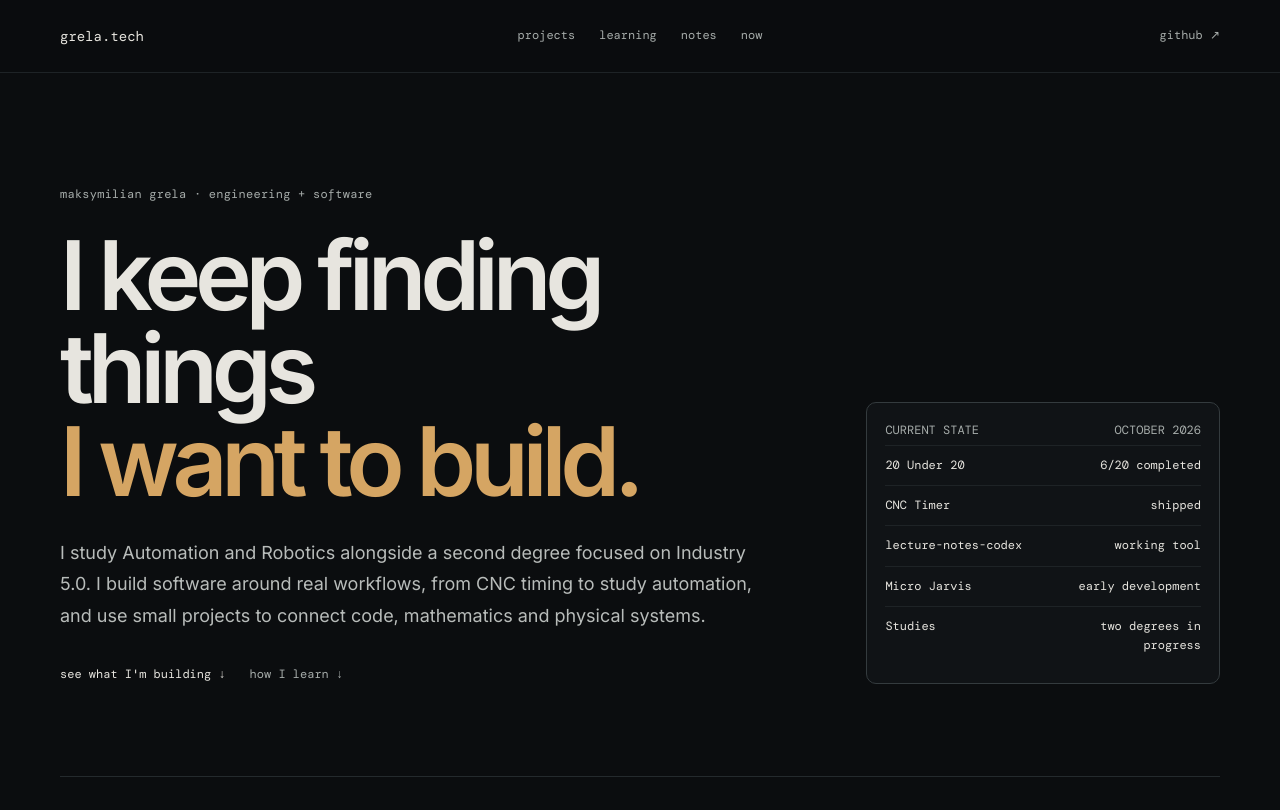
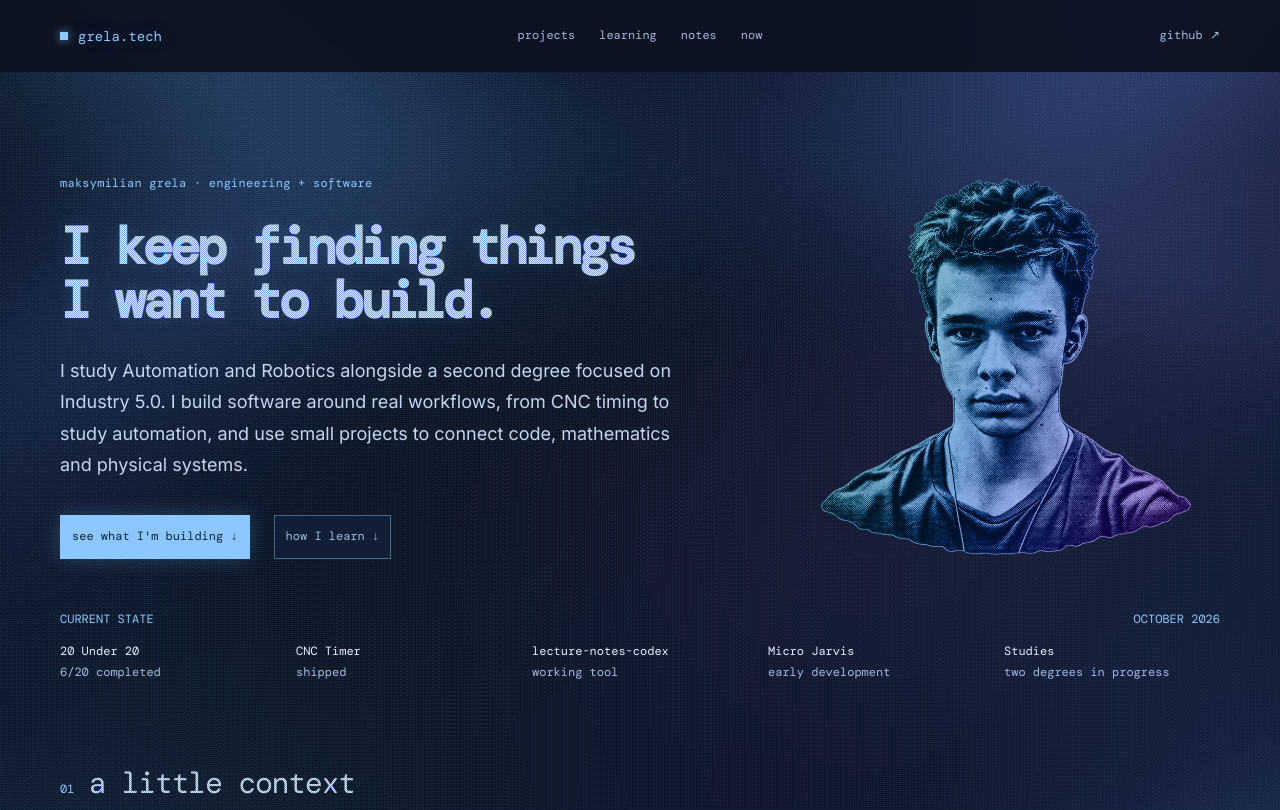
Before and after one commit to Lavosso/lavosso.github.io, a plain HTML site: page index.html in a window 1280 px wide. Shown: the top 810 px of the page. Drawn offline with nearby package versions, Linux system fonts and the light colour scheme.

Commit message:
styling changes

```diff
--- a/index.html
+++ b/index.html
@@ -4,7 +4,7 @@
 <head>
 <meta charset="utf-8"/>
 <meta content="width=device-width, initial-scale=1" name="viewport"/>
-<meta content="#0b0d0f" name="theme-color"/>
+<meta content="#0c1220" name="theme-color"/>
 <meta content="Maksymilian Grela, engineering student building practical software, CNC workflow tools and study automation, with projects connecting code, mathematics and physical systems." name="description"/>
 <title>grela.tech, Maksymilian Grela</title>
 <link href="https://fonts.googleapis.com" rel="preconnect"/>
@@ -37,6 +37,7 @@
 <a class="text-link" href="#learning">how I learn ↓</a>
 </div>
 </div>
+<figure class="hero-portrait"><img src="portrait-crt-outlined.webp" width="820" height="749" alt="Blue dithered portrait of Maksymilian Grela"/></figure>
 <aside aria-label="Current focus" class="hero-note">
 <div class="note-head"><span>current state</span><span>October 2026</span></div>
 <div class="note-row"><span>20 Under 20</span><b>6/20 completed</b></div>
--- a/styles.css
+++ b/styles.css
@@ -34,3 +34,304 @@ html{scroll-padding-top:100px;scroll-behavior:auto}a,summary{touch-action:manipu
 @media(max-width:900px){.header-inner{grid-template-columns:1fr auto;gap:4px 20px;padding-top:12px}.nav{display:flex;grid-row:2;grid-column:1/-1;justify-content:space-between;gap:12px}.hero,.two-col,.now-grid{grid-template-columns:1fr;gap:36px}.notes-grid{grid-template-columns:repeat(2,minmax(0,1fr))}.project-card.featured{grid-column:1/-1}.hero{padding-top:72px}.project-foot{flex-direction:column}.hero-note{max-width:520px;width:100%}}
 @media(max-width:620px){.project-grid,.notes-grid{grid-template-columns:minmax(0,1fr)}.hero h1{font-size:clamp(42px,11vw,62px);letter-spacing:-.055em}.hero{padding:58px 0}.hero-text{font-size:17px}.project-card{padding:20px;min-height:0}.project-card.featured{min-height:0}.hero-links{gap:16px}.learning-step{grid-template-columns:40px minmax(0,1fr);gap:14px}.learning-content h3{font-size:22px;line-height:1.2}.side-list>div{grid-template-columns:100px minmax(0,1fr)}.note-row{font-size:11px}.copy.large{font-size:21px}.section{padding-top:64px;padding-bottom:64px}}
 @media(prefers-reduced-motion:reduce){*,*::before,*::after{transition:none!important;animation:none!important;scroll-behavior:auto!important}.project-card:hover{transform:none}}
+
+/* Blue phosphor palette and open page layout */
+:root {
+  --bg: #0c1220;
+  --panel: #111d32;
+  --panel2: #101a2c;
+  --text: #e3efff;
+  --muted: #a5badd;
+  --line: #2b4163;
+  --line-strong: #4a668e;
+  --accent: #d1daa5;
+  --cool: #8cc8ff;
+  --green: #8cc8ff;
+  --warm: #182138;
+  --secondary: #c4d5ed;
+  --focus: #d5efff;
+  --phosphor-glow: 0 0 20px #77bfff40;
+}
+
+body {
+  background:
+    url("thermal-violet-seafoam.png") center top / max(100%, 640px) 1200px repeat-y,
+    var(--bg) url("thermal-dither.png") center top / max(100%, 640px) 1200px repeat-y;
+}
+
+.site-header {
+  background: #0c1220ed;
+  border-bottom: 0;
+}
+
+.wordmark {
+  display: flex;
+  align-items: center;
+  gap: 10px;
+  color: var(--cool);
+  text-shadow: var(--phosphor-glow);
+}
+
+.wordmark::before {
+  content: "";
+  width: 8px;
+  height: 8px;
+  background: currentColor;
+  box-shadow: 0 0 10px #84caffaa;
+}
+
+.hero {
+  padding: clamp(48px, 8vw, 116px) 0 0;
+  grid-template-columns: minmax(0, 1.6fr) minmax(0, 1fr);
+  align-items: center;
+  gap: clamp(24px, 4vw, 56px);
+}
+
+.hero-portrait {
+  display: block;
+  width: min(100%, 420px);
+  height: auto;
+  justify-self: center;
+}
+
+.hero .eyebrow,
+.note-head,
+.section-meta span:first-child,
+.learning-marker {
+  color: var(--cool);
+}
+
+.hero h1,
+.closing h2 {
+  font-family: "DM Mono", monospace;
+  font-weight: 500;
+  text-shadow: var(--phosphor-glow);
+}
+
+.hero h1 {
+  font-size: clamp(36px, 4.25vw, 52px);
+  font-weight: 700;
+  letter-spacing: -.075em;
+  line-height: 1.04;
+}
+
+.hero h1 span {
+  color: inherit;
+}
+
+.hero-text {
+  max-width: 55ch;
+}
+
+.hero-note {
+  grid-column: 1 / -1;
+  display: grid;
+  grid-template-columns: repeat(5, minmax(0, 1fr));
+  gap: 8px 20px;
+  max-width: none;
+  padding: 0;
+  border: 0;
+  background: transparent;
+}
+
+.note-head {
+  grid-column: 1 / -1;
+}
+
+.note-row {
+  display: flex;
+  flex-direction: column;
+  gap: 2px;
+  border: 0;
+  padding: 0;
+  overflow-wrap: anywhere;
+}
+
+.note-row b {
+  text-align: left;
+  color: var(--muted);
+}
+
+.text-link {
+  display: inline-flex;
+  align-items: center;
+  min-height: 44px;
+  padding: 7px 11px;
+  border: 1px solid var(--line-strong);
+  background: #101f36;
+}
+
+.text-link.primary {
+  color: #102139;
+  background: var(--cool);
+  border-color: var(--cool);
+  box-shadow: var(--phosphor-glow);
+}
+
+.text-link:hover,
+.text-link.primary:hover {
+  border-color: var(--accent);
+  color: var(--accent);
+  background: var(--bg);
+}
+
+.section-meta h2,
+.group-title,
+.project-card h3,
+.learning-content h3,
+.note-card h3,
+.now-grid h2,
+.principle h3,
+.explorations summary {
+  font-family: "DM Mono", monospace;
+  letter-spacing: -.045em;
+}
+
+.section-meta h2,
+.now-section .section-meta h2 {
+  font-size: clamp(20px, 3vw, 30px);
+}
+
+#about .section-meta {
+  margin-bottom: 20px;
+}
+
+.section,
+.explorations,
+.footer,
+.side-list,
+.side-list > div,
+.learning-step + .learning-step,
+.learning-wrap .principle,
+.project-foot,
+.status {
+  border: 0;
+}
+
+.section {
+  padding-block: clamp(46px, 6vw, 84px);
+}
+
+.section-head {
+  margin-bottom: 28px;
+}
+
+.project-grid,
+.notes-grid {
+  column-gap: clamp(24px, 5vw, 68px);
+  row-gap: 36px;
+}
+
+.project-card,
+.project-card.featured,
+.project-card.warm,
+.note-card,
+#learning.alt {
+  min-height: 0;
+  padding-inline: 0;
+  border: 0;
+  background: transparent;
+}
+
+.project-card,
+.note-card {
+  padding-block: 0;
+}
+
+.project-card:hover {
+  transform: none;
+}
+
+.status {
+  padding: 0;
+}
+
+.project-card h3 {
+  margin-top: 12px;
+}
+
+.project-foot {
+  padding-top: 0;
+}
+
+.closing-line {
+  display: none;
+}
+
+.explorations summary {
+  color: var(--cool);
+}
+
+.closing h2 {
+  color: var(--cool);
+}
+
+@media (max-width: 900px) {
+  html {
+    scroll-padding-top: 120px;
+  }
+
+  .hero h1 {
+    font-size: clamp(32px, 5vw, 52px);
+  }
+}
+
+@media (max-width: 620px) {
+  .hero {
+    grid-template-columns: minmax(0, 1fr);
+  }
+
+  .hero-portrait {
+    width: min(82%, 300px);
+  }
+
+  .hero-note {
+    grid-template-columns: repeat(2, minmax(0, 1fr));
+    row-gap: 14px;
+  }
+
+  .hero-links {
+    gap: 8px;
+  }
+}
+
+.hero-portrait {
+  position: relative;
+  isolation: isolate;
+  margin: 0;
+}
+
+.hero-portrait::after {
+  content: "";
+  position: absolute;
+  inset: 0;
+  pointer-events: none;
+  background: linear-gradient(110deg, #378f78 8%, #457bb8 48%, #8254b6 88%);
+  mask: url("portrait-crt-outlined.webp") center / 100% 100% no-repeat;
+  mix-blend-mode: color;
+  opacity: .68;
+}
+
+.hero-portrait img {
+  display: block;
+  width: 100%;
+  height: auto;
+}
+
+@supports (background-clip: text) {
+  @media (forced-colors: none) {
+    .hero h1,
+    .closing h2,
+    .section-meta h2,
+    .project-card h3 {
+      background: conic-gradient(#88a9ce 25%, currentColor 0 50%, #88a9ce 0 75%, currentColor 0) 0 0 / 2px 2px;
+      background-clip: text;
+      -webkit-text-fill-color: transparent;
+    }
+
+    .hero h1,
+    .closing h2 {
+      text-shadow: 0 0 16px #77bfff26;
+    }
+  }
+}
```
Also changed, not shown: portrait-crt-outlined.webp (added), portrait-crt.webp (added), thermal-amber.png (added), thermal-citron.png (added), thermal-dither.png (added), thermal-rose.png (added), thermal-seafoam.png (added), thermal-violet-seafoam.png (added), thermal-violet.png (added), 2 other files.
